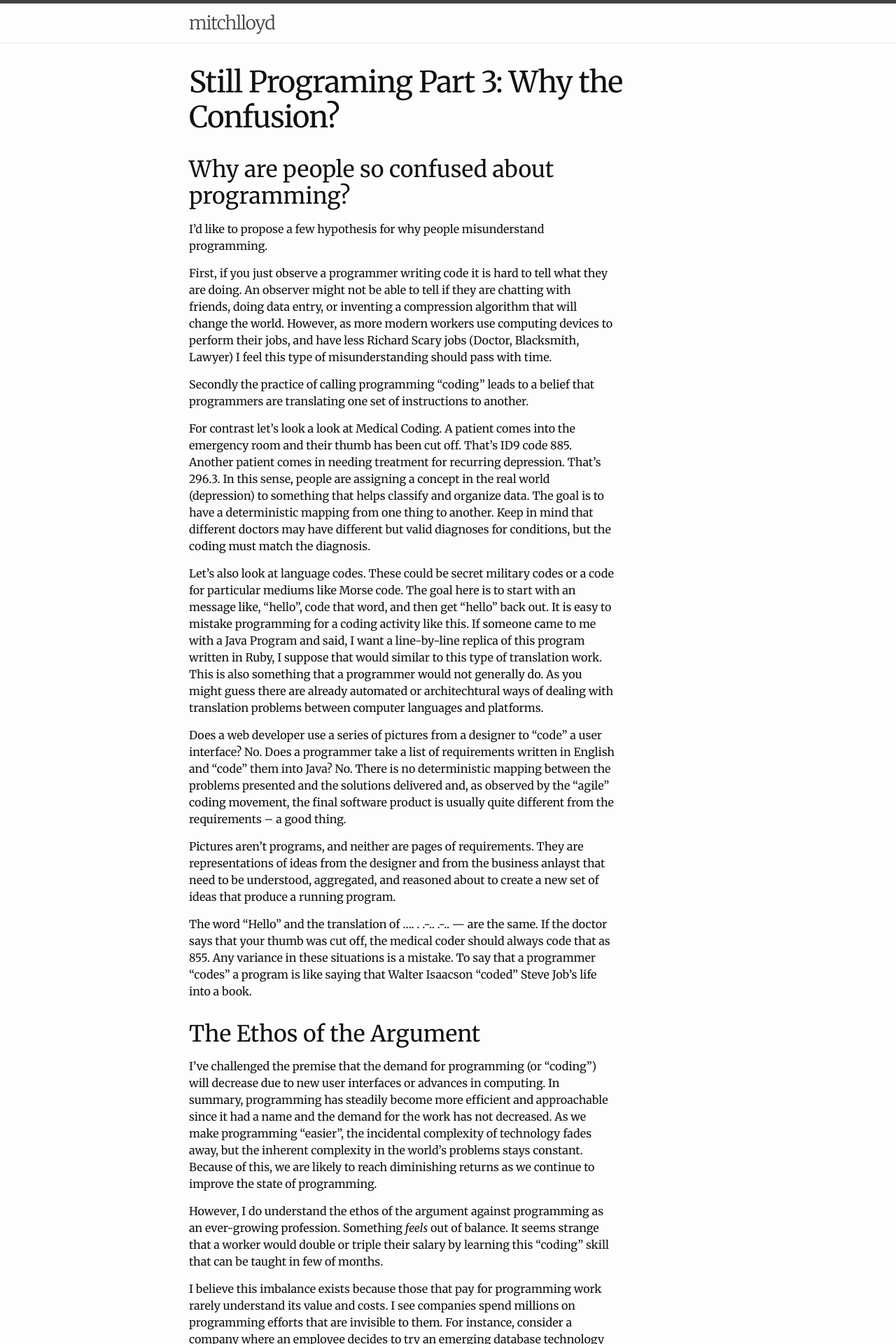
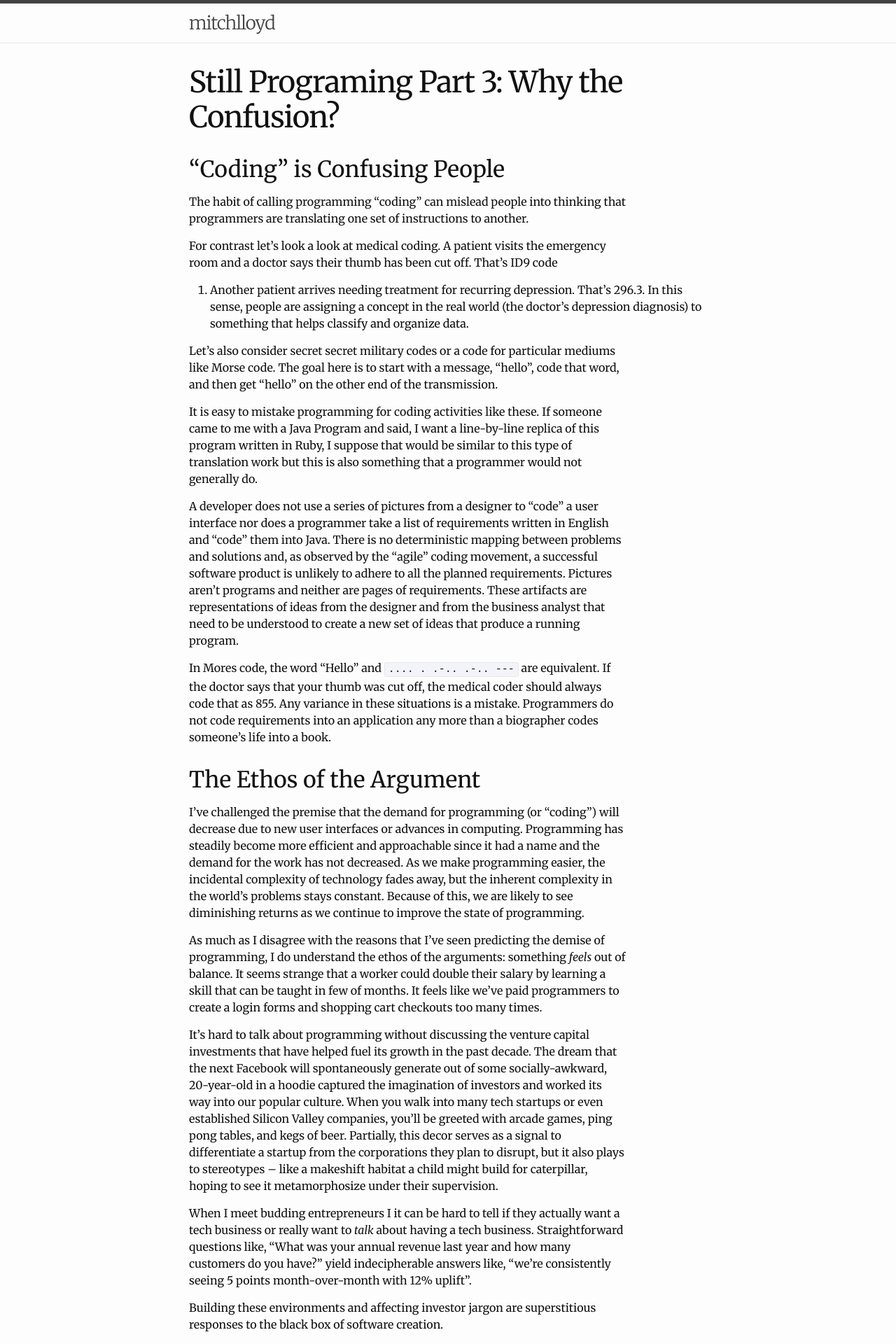
Before and after one commit to mitchlloyd/mitchlloyd.github.io, a Jekyll site: the page built from _posts/2015-11-01-still-programming-3.md, in a window 1280 px wide. Shown: the top 1920 px of the page at 70% size. Built offline with Jekyll 4.4.1, drawn with Linux system fonts in a browser that asks for light colours; some of the changed text lies outside the part shown.

Commit message:
Another read through of “still programming” posts

```diff
--- a/_includes/head.html
+++ b/_includes/head.html
@@ -9,5 +9,5 @@
   <link rel="stylesheet" href="{{ "/css/main.css" | prepend: site.baseurl }}">
   <link rel="canonical" href="{{ page.url | replace:'index.html','' | prepend: site.baseurl | prepend: site.url }}">
   <link rel="alternate" type="application/rss+xml" title="{{ site.title }}" href="{{ "/feed.xml" | prepend: site.baseurl | prepend: site.url }}">
-  <link href='https://fonts.googleapis.com/css?family=Merriweather:400,400italic,700,300' rel='stylesheet' type='text/css'>
+  <link href='https://fonts.googleapis.com/css?family=Merriweather:400,300italic,400italic,700,300' rel='stylesheet' type='text/css'>
 </head>
--- a/_posts/2015-11-01-still-programming-3.md
+++ b/_posts/2015-11-01-still-programming-3.md
@@ -4,100 +4,120 @@ title:  "Still Programing Part 3: Why the Confusion?"
 date:   2015-11-01 19:28:35 -0800
 ---
 
-Why are people so confused about programming?
----------------------------------------------
+"Coding" is Confusing People
+----------------------------
 
-I'd like to propose a few hypothesis for why people misunderstand programming.
-
-First, if you just observe a programmer writing code it is hard to tell
-what they are doing. An observer might not be able to tell if they are chatting
-with friends, doing data entry, or inventing a compression algorithm that will
-change the world. However, as more modern workers use computing devices to
-perform their jobs, and have less Richard Scary jobs (Doctor, Blacksmith, Lawyer)
-I feel this type of misunderstanding should pass with time.
-
-Secondly the practice of calling programming "coding" leads to a belief that
+The habit of calling programming "coding" can mislead people into thinking that
 programmers are translating one set of instructions to another.
 
-For contrast let's look a look at Medical Coding. A patient comes into the
-emergency room and their thumb has been cut off. That's ID9 code 885. Another
-patient comes in needing treatment for recurring depression. That's 296.3. In
-this sense, people are assigning a concept in the real world (depression) to
-something that helps classify and organize data. The goal is to have a
-deterministic mapping from one thing to another. Keep in mind that different
-doctors may have different but valid diagnoses for conditions, but the coding
-must match the diagnosis.
+For contrast let's look a look at medical coding. A patient visits the emergency
+room and a doctor says their thumb has been cut off. That's ID9 code
+885. Another patient arrives needing treatment for recurring depression. That's
+296\.3. In this sense, people are assigning a concept in the real world (the
+doctor's depression diagnosis) to something that helps classify and
+organize data.
 
-Let's also look at language codes. These could be secret military codes or a
-code for particular mediums like Morse code. The goal here is to start with an
-message like, "hello", code that word, and then get "hello" back out. It is easy
-to mistake programming for a coding activity like this. If someone came to me
-with a Java Program and said, I want a line-by-line replica of this program
-written in Ruby, I suppose that would similar to this type of translation
-work. This is also something that a programmer would not generally do. As you
-might guess there are already automated or architechtural ways of dealing with
-translation problems between computer languages and platforms.
+Let's also consider secret secret military codes or a code for particular
+mediums like Morse code. The goal here is to start with a message, "hello", code
+that word, and then get "hello" on the other end of the transmission.
 
-Does a web developer use a series of pictures from a designer to "code" a user
-interface? No. Does a programmer take a list of requirements written in English
-and "code" them into Java?  No. There is no deterministic mapping between the
-problems presented and the solutions delivered and, as observed by the "agile"
-coding movement, the final software product is usually quite different from the
-requirements -- a good thing.
+It is easy to mistake programming for coding activities like these.  If
+someone came to me with a Java Program and said, I want a line-by-line replica
+of this program written in Ruby, I suppose that would be similar to this type of
+translation work but this is also something that a programmer would not
+generally do.
 
-Pictures aren't programs, and neither are pages of requirements. They are
-representations of ideas from the designer and from the business anlayst that
-need to be understood, aggregated, and reasoned about to create a new set of
-ideas that produce a running program.
+A developer does not use a series of pictures from a designer to "code" a user
+interface nor does a programmer take a list of requirements written in English
+and "code" them into Java. There is no deterministic mapping between problems
+and solutions and, as observed by the "agile" coding movement, a successful
+software product is unlikely to adhere to all the planned requirements.
+Pictures aren't programs and neither are pages of requirements. These artifacts
+are representations of ideas from the designer and from the business analyst
+that need to be understood to create a new set of ideas that produce a running
+program.
 
-The word "Hello" and the translation of .... . .-..  .-.. --- are the same. If
-the doctor says that your thumb was cut off, the medical coder should always
-code that as 855. Any variance in these situations is a mistake. To say that a
-programmer "codes" a program is like saying that Walter Isaacson "coded" Steve
-Job's life into a book.
+In Mores code, the word "Hello" and `.... . .-..  .-.. ---` are equivalent. If the
+doctor says that your thumb was cut off, the medical coder should always code
+that as 855. Any variance in these situations is a mistake.  Programmers do not
+code requirements into an application any more than a biographer codes someone's
+life into a book.
 
 The Ethos of the Argument
 -------------------------
 
 I've challenged the premise that the demand for programming (or "coding") will
-decrease due to new user interfaces or advances in computing. In summary,
-programming has steadily become more efficient and approachable since it had a
-name and the demand for the work has not decreased. As we make programming
-"easier", the incidental complexity of technology fades away, but the inherent
-complexity in the world's problems stays constant. Because of this, we are
-likely to reach diminishing returns as we continue to improve the state of
-programming.
+decrease due to new user interfaces or advances in computing. Programming has
+steadily become more efficient and approachable since it had a name and the
+demand for the work has not decreased. As we make programming easier, the
+incidental complexity of technology fades away, but the inherent complexity in
+the world's problems stays constant. Because of this, we are likely to see
+diminishing returns as we continue to improve the state of programming.
 
-However, I do understand the ethos of the argument against programming as an
-ever-growing profession. Something _feels_ out of balance. It seems strange that
-a worker would double or triple their salary by learning this "coding" skill
-that can be taught in few of months.
+As much as I disagree with the reasons that I've seen predicting the demise of
+programming, I do understand the ethos of the arguments: something _feels_ out
+of balance. It seems strange that a worker could double their salary by learning
+a skill that can be taught in few of months. It feels like we've paid
+programmers to create a login forms and shopping cart checkouts too many times.
 
-I believe this imbalance exists because those that pay for programming work
-rarely understand its value and costs. I see companies spend millions on
-programming efforts that are invisible to them. For instance, consider a company
-where an employee decides to try an emerging database technology they read about
-on Hacker News. Three years later the company still has a team of developers
-trying to migrate to a more proven solution while others deliver features at a
-hobbled pace. Another painful example of this is when novice programmers believe
-they can recreate established infrastructure better than those before them while
-simultaneously building a product. Management wanted a online store but they got
-a failed JavaScript framework instead.
+It's hard to talk about programming without discussing the venture capital
+investments that have helped fuel its growth in the past decade. The dream that
+the next Facebook will spontaneously generate out of some socially-awkward,
+20-year-old in a hoodie captured the imagination of investors and worked its way
+into our popular culture. When you walk into many tech startups or even
+established Silicon Valley companies, you'll be greeted with arcade games, ping
+pong tables, and kegs of beer. Partially, this decor serves as a signal to
+differentiate a startup from the corporations they plan to disrupt, but it also
+plays to stereotypes -- like a makeshift habitat a child might build for
+caterpillar, hoping to see it metamorphosize under their supervision.
 
-Programmers in high-pressure environments often feel they have no time to
-improve process. Trade-offs that save them an hour today, cost a week of
-productivity in the next month, creating in a vicious cycle. Management is in no
-position to understand these trade-offs and these programmers are too uncertain
-to realize that they must make resist this pressure and make better decisions.
+When I meet budding entrepreneurs I it can be hard to tell if they actually want
+a tech business or really want to _talk_ about having a tech business.
+Straightforward questions like, "What was your annual revenue last year and how
+many customers do you have?" yield indecipherable answers like, "we're
+consistently seeing 5 points month-over-month with 12% uplift".
 
-In what other industry could the same product cost $10,000, $10,000,000, or be
-impossible based on factors that management isn't even aware of? There is a
-saying that software projects don't fail for "technological reasons" but in
-practice it's impossible for management to tell why they fail. When all is said
-and done, the costs seems as if they were inevitable, but they were not.
-Programming is a black box. Building the right thing is the most
-important part of a software project, but the difference between a product that
-can adapt in a couple weeks vs a couple years will make or break a company.
+Building these environments and affecting investor jargon are superstitious
+responses to the black box of software creation.
 
-There is hope, and as fun and wacky as new tech salaries are, we'll have
-balance. The next phase for software development...
+How can the same product cost $10,000, $10,000,000, or be impossible to build
+based on factors that management isn't even aware of? There is a saying that
+software projects don't fail for technical reasons but in practice it's often
+impossible for management see the technical issues that contribute to their
+failure. Looking back on a project the costs seems inevitable, but they were
+not.
+
+* An employee decides to try an emerging database technology they read about on
+  Hacker News. Three years later the company has a team migrating to a
+  more proven solution while others keep the lights on.
+
+* An enthusiastic group of programmers believe they can reinvent infrastructure
+  while simultaneously building a product. Management asked for an online store
+  but got a failed JavaScript framework instead.
+
+* A project has stagnated for years without new features while competitors
+  whittle at the company's market share. Millions are poured into development
+  and UX and there isn't an automated test in sight.
+
+Building the right thing is the most important part of a software project but,
+like a collage freshman declaring a major, companies need a chance to learn and
+change direction. The difference between a product that can adapt in a few
+months and one that takes years to rewrite will make or break a company.
+
+Despite the issues I see in software development, I've very optimistic about its
+future. The industry eventually gets over fads like, "make an iPad app for
+everything", or "social network for _x_". I used to hear from startup incubators
+that everything was about having a "Big Idea" and now the [messaging emphasizes
+the importance of having a great
+team](https://www.ycombinator.com/apply/#whowefund). More often I see leaders in
+companies that value open source projects and understand the tradeoffs their workers make
+in development because they've worked on software projects first-hand in many
+different capacities. The black box is becoming transparent.
+
+Although you won't need to look far for nay-sayers, I believe we can build
+software better and faster today than ever before. As a web programmer, knowing
+every browser quirk has become less important and knowing the customer's
+business has become more important. It's all about more signal, less noise.
+
+To anyone exploring options for a first career or the next: if you thrive on
+communication, problem solving, and craft then I think you'll love programming.
--- a/_sass/_post-content.scss
+++ b/_sass/_post-content.scss
@@ -2,7 +2,7 @@
   margin-bottom: $spacing-unit;
 
   p, pre {
-    max-width: 38rem;
+    max-width: 39rem;
   }
 
   h2 {
```
Also changed, not shown: _posts/2015-11-01-still-programming-1.md (+28 -21 lines), _posts/2015-11-01-still-programming-2.md (+72 -65 lines).
